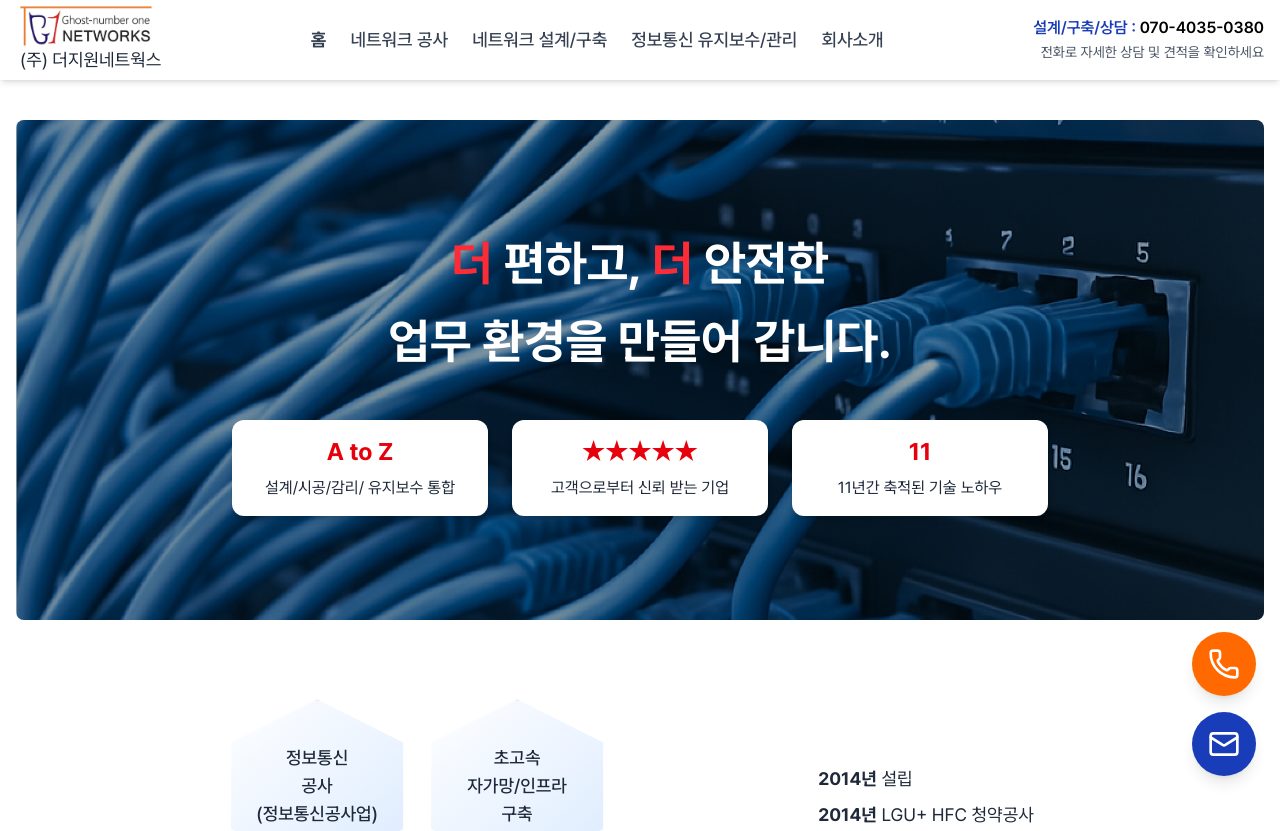
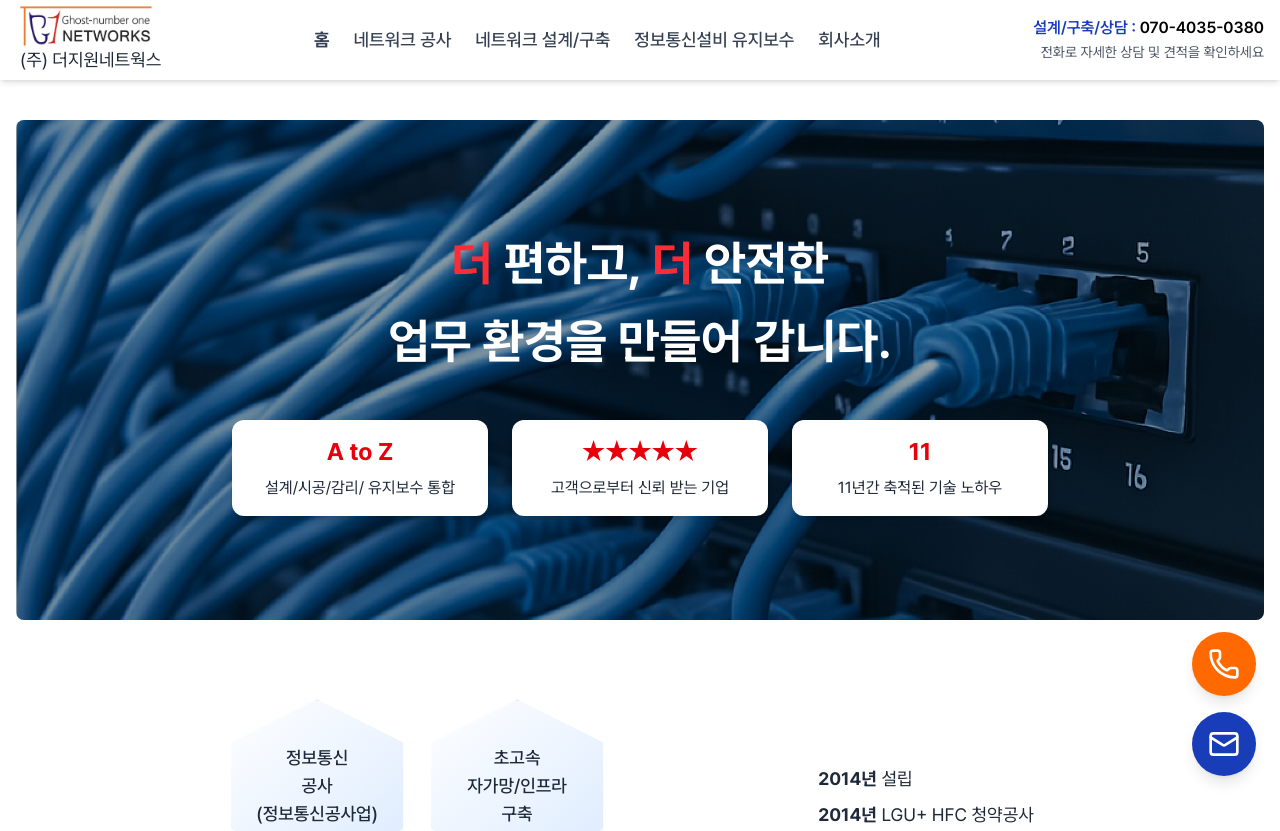
Before and after one commit to heo-it/deojiwon-web, a Next.js app: page / in a window 1280 px wide. Shown: the top 831 px of the page. Built offline with nearby package versions, Linux system fonts and the light colour scheme.

Commit message:
chore: 홈페이지 문구 변경

```diff
--- a/components/Header.tsx
+++ b/components/Header.tsx
@@ -11,7 +11,7 @@ const navItems = [
   { label: "홈", href: "/" },
   { label: "네트워크 공사", href: "/construction" },
   { label: "네트워크 설계/구축", href: "/design" },
-  { label: "정보통신 유지보수/관리", href: "/maintenance" },
+  { label: "정보통신설비 유지보수", href: "/maintenance" },
   { label: "회사소개", href: "/about" },
 ];
 
--- a/components/MaintenanceContent.tsx
+++ b/components/MaintenanceContent.tsx
@@ -17,8 +17,8 @@ export default function MaintenanceContent() {
           />
           <div className="absolute inset-0 bg-black/30 flex items-center justify-center">
             <p className="text-white text-xl md:text-5xl font-semibold text-center px-4 leading-relaxed">
-              <span className="text-red-500 font-bold">건축물</span> 정보통신
-              유지보수를 <br className="md:block" />
+              <span className="text-red-500 font-bold">건축물</span>{" "}
+              정보통신설비 유지보수/관리를 <br className="md:block" />
               선도합니다.
             </p>
           </div>
```
